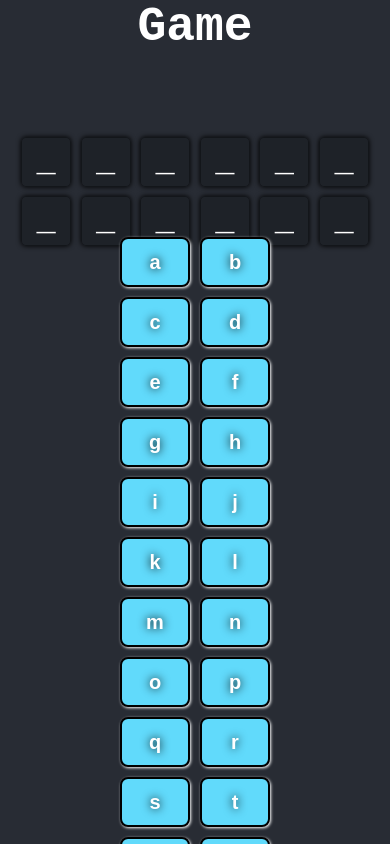
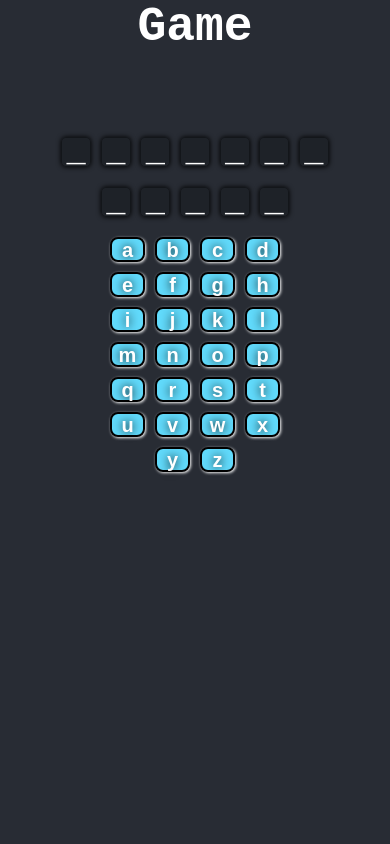
Before and after one commit to bcrisp084/Lets-play-Hangman, a React (Vite) app: page / in a window 390 px wide. Both pictures are taken after a click on the button "Start Game". Shown: the top 844 px of the page. Built offline with nearby package versions, Linux system fonts and the light colour scheme.

Commit message:
added media queries to the keyboard and word component

```diff
--- a/src/components/Keyboard/Keyboard.css
+++ b/src/components/Keyboard/Keyboard.css
@@ -35,3 +35,22 @@
   border: 2px solid #61dafb;
   cursor: not-allowed;
 }
+
+@media only screen and (max-width: 900px) {
+  .letter-btn {
+    width: 55px;
+    height: 45px;
+  }
+}
+@media only screen and (max-width: 768px) {
+  .letter-btn {
+    width: 45px;
+    height: 35px;
+  }
+}
+@media only screen and (max-width: 600px) {
+  .letter-btn {
+    width: 35px;
+    height: 25px;
+  }
+}
--- a/src/components/Word/Word.css
+++ b/src/components/Word/Word.css
@@ -22,3 +22,24 @@
   text-align: center;
   width: 50px;
 }
+
+@media only screen and (max-width: 768px) {
+  .word-area {
+    width: 75%;
+  }
+  .word-area .word-letter {
+    width: 40px;
+    height: 40px;
+    line-height: 40px;
+  }
+}
+@media only screen and (max-width: 600px) {
+  .word-area {
+    width: 75%;
+  }
+  .word-area .word-letter {
+    width: 30px;
+    height: 30px;
+    line-height: 30px;
+  }
+}
```
